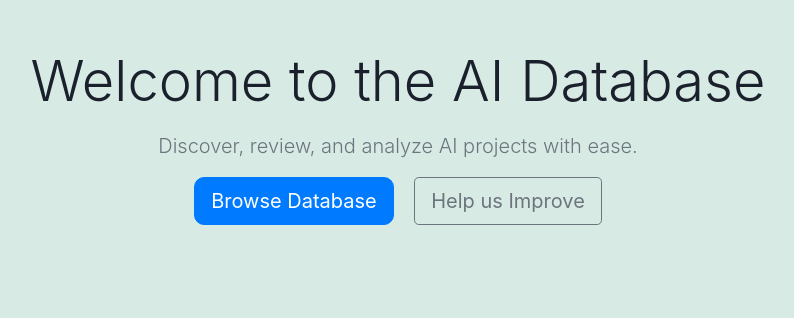
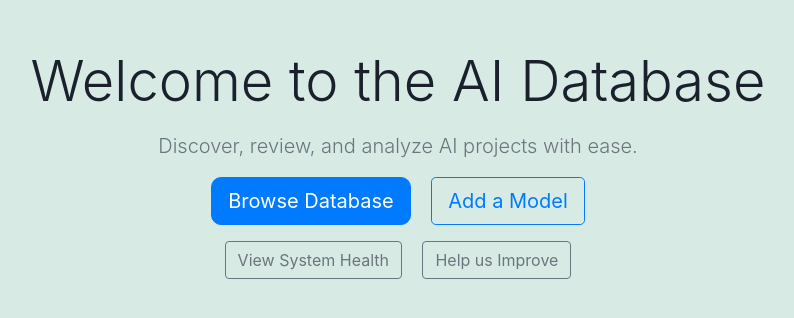
Before and after one commit to Dreskleets/ECE_46100_Phase2, a Python web app: template frontend/templates/index.html in a window 1280 px wide. Shown: the part 56-374 px from the top of the page, without its empty margins (242-1036 px from the left). Run offline with Jinja, Linux system fonts and the light colour scheme; the template is opened without the code that fills it, so the values that code supplies are empty.

Commit message:
Revise index.html layout and add new buttons
Updated the welcome section and added new buttons for browsing the database, adding a model, and viewing system health.

```diff
--- a/frontend/templates/index.html
+++ b/frontend/templates/index.html
@@ -59,17 +59,30 @@
     </nav>
 
     <div class="container mt-5 text-center">
-      <h1 class="display-4 mb-3">Welcome to the AI Database</h1>
-      <p class="lead text-muted">
-        Discover, review, and analyze AI projects with ease.
-      </p>
-      <a href="browse.html" class="btn btn-primary btn-lg mx-2"
-        >Browse Database</a
-      >
-      <a href="thank.html" class="btn btn-outline-secondary btn-lg mx-2"
-        >Help us Improve</a
-      >
-    </div>
+  <h1 class="display-4 mb-3">Welcome to the AI Database</h1>
+  <p class="lead text-muted">
+    Discover, review, and analyze AI projects with ease.
+  </p>
+
+  <div class="mb-3">
+    <a href="browse.html" class="btn btn-primary btn-lg mx-2">
+      Browse Database
+    </a>
+    <a href="upload.html" class="btn btn-outline-primary btn-lg mx-2">
+      Add a Model
+    </a>
+  </div>
+
+  <div>
+    <a href="health.html" class="btn btn-outline-secondary mx-2">
+      View System Health
+    </a>
+    <a href="thank.html" class="btn btn-outline-secondary mx-2">
+      Help us Improve
+    </a>
+  </div>
+</div>
+
 
     <script
       src="https://code.jquery.com/jquery-3.3.1.slim.min.js"
```
